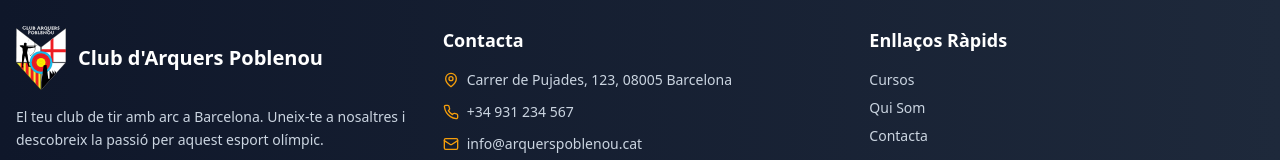
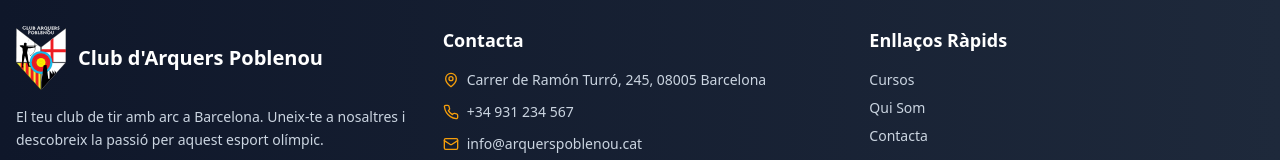
Before and after one commit to jdmasa/capn, a React (Vite) app: page / in a window 1280 px wide. Shown: the part 1066-1226 px from the top of the page. Built offline with nearby package versions, Linux system fonts and the light colour scheme; no server answers.

Commit message:
Updated translations.ts

```diff
--- a/src/translations.ts
+++ b/src/translations.ts
@@ -62,8 +62,8 @@ export const translations: Record<string, Translation> = {
     es: "Estamos situados en el corazón de Poblenou, Barcelona. Nuestras instalaciones cuentan con un campo de tiro exterior y cubierto, equipamiento moderno y todas las comodidades necesarias para la práctica del tiro con arco."
   },
   address: {
-    ca: "Carrer de Pujades, 123, 08005 Barcelona",
-    es: "Calle de Pujades, 123, 08005 Barcelona"
+    ca: "Carrer de Ramón Turró, 245, 08005 Barcelona",
+    es: "Calle de Ramón Turró, 245, 08005 Barcelona"
   },
   whatIsArcheryText: {
     ca: "El tir amb arc és un esport olímpic que combina concentració, força i precisió. Consisteix a disparar fletxes amb un arc cap a una diana a distàncies que varien segons la modalitat. És una disciplina accessible per a totes les edats que desenvolupa la paciència, el control mental i la coordinació. A més de ser un esport competitiu, és una excel·lent activitat per millorar la postura, la concentració i reduir l'estrès.",
```
